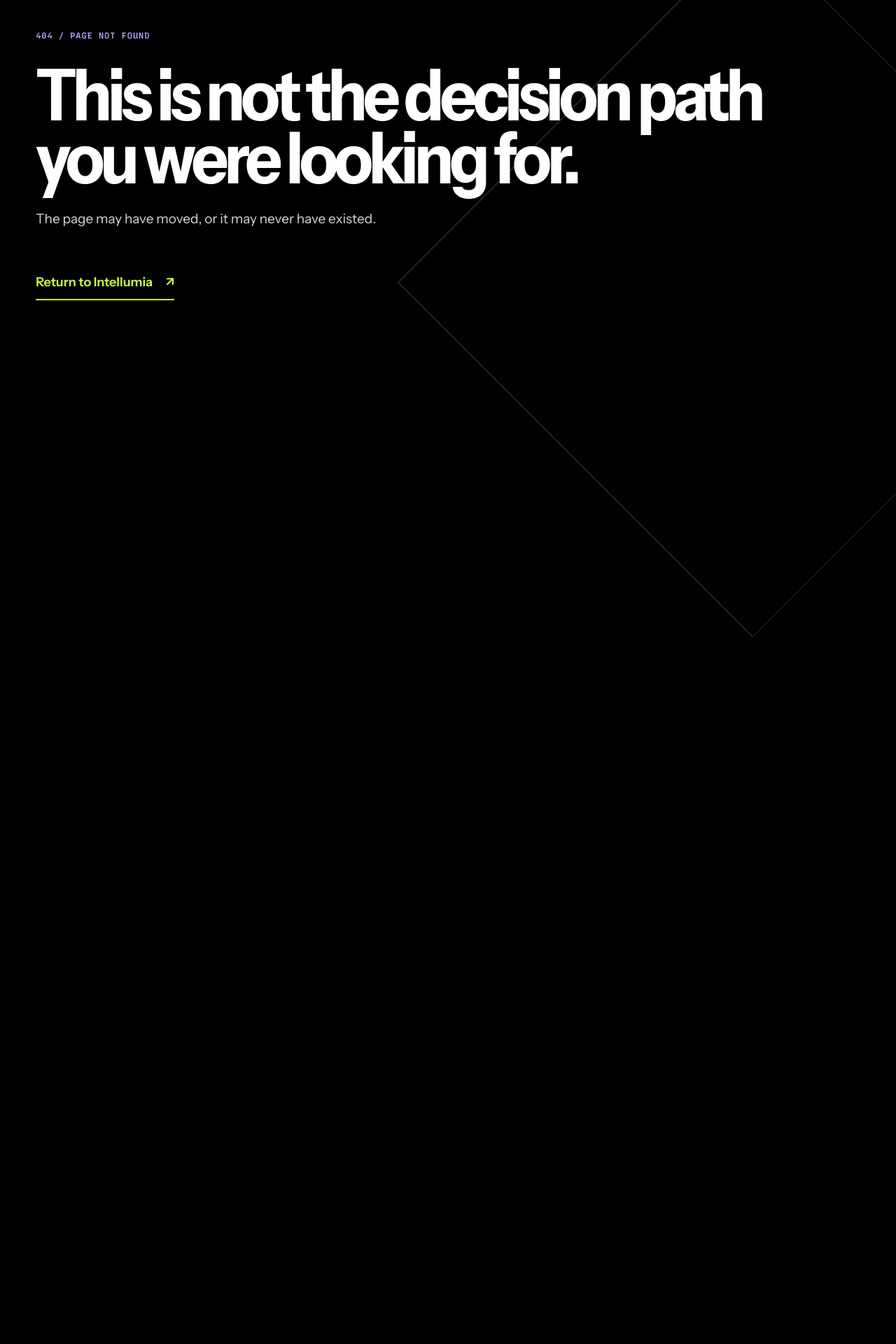
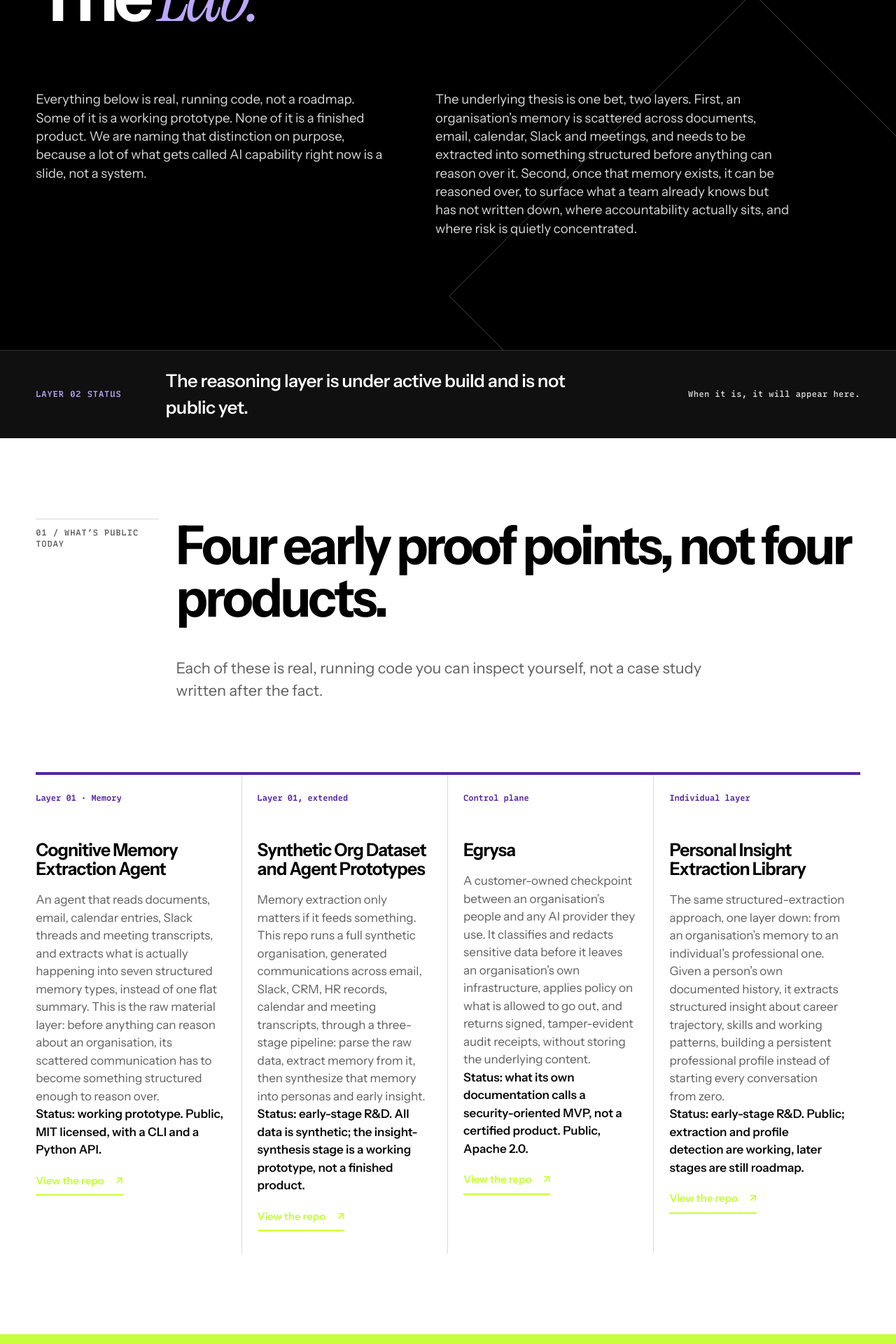
Before and after one commit to Intellumia/Intellumia-website, a Next.js app: page /lab in a window 1280 px wide. Before the commit this address had no page. Shown: the part 320-2240 px from the top of the page at 70% size. Before the commit the page ends 800 px from the top, so only its background shows below. Built offline with nearby package versions, Linux system fonts and the light colour scheme.

Commit message:
Add The Lab page, link in nav, update contact email to sundeep@intellumia.com, tighten homepage closing CTA

```diff
--- a/app/components/CopyEmailAddress.tsx
+++ b/app/components/CopyEmailAddress.tsx
@@ -1,4 +1,4 @@
-const emailAddress = 'connect@intellumia.com';
+const emailAddress = 'sundeep@intellumia.com';
 
 export default function CopyEmailAddress() {
   return (
--- a/app/components/SiteHeader.tsx
+++ b/app/components/SiteHeader.tsx
@@ -18,6 +18,7 @@
         <nav className="site-nav" aria-label="Primary navigation">
           <Link href="/#how-we-help">How we help</Link>
           <Link href="/point-of-view">Our point of view</Link>
+          <Link href="/lab">The Lab</Link>
         </nav>
         <details className="mobile-nav">
           <summary className="mobile-nav-toggle" aria-label="Menu">
@@ -28,6 +29,7 @@
           <nav className="mobile-nav-panel" aria-label="Primary navigation">
             <Link href="/#how-we-help">How we help</Link>
             <Link href="/point-of-view">Our point of view</Link>
+            <Link href="/lab">The Lab</Link>
           </nav>
         </details>
         <Link
--- a/app/connect/page.tsx
+++ b/app/connect/page.tsx
@@ -37,7 +37,7 @@
 
           <a
             className="connect-mail-link"
-            href="mailto:connect@intellumia.com"
+            href="mailto:sundeep@intellumia.com"
             data-analytics-event="conversation_email_client_open"
             data-analytics-location="connect_page"
           >
--- a/app/globals.css
+++ b/app/globals.css
@@ -1135,6 +1135,16 @@
 
 .intelligence-capabilities article:last-child {
   border-right: 0;
+}
+
+.intelligence-capabilities p.lab-status {
+  color: var(--black);
+  font-weight: 560;
+}
+
+.intelligence-capabilities .text-link {
+  margin-top: 8px;
+  font-size: 15px;
 }
 
 .definition-close {
--- /dev/null
+++ b/app/lab/page.tsx
@@ -0,0 +1,204 @@
+import type { Metadata } from 'next';
+import Link from 'next/link';
+import SiteFooter from '../components/SiteFooter';
+import SiteHeader from '../components/SiteHeader';
+
+export const metadata: Metadata = {
+  title: 'The Lab | Intellumia',
+  description:
+    'Real, running prototypes behind Intellumia’s organisational intelligence thesis, public and evidence-honest about what is proven and what is not.',
+  alternates: {
+    canonical: '/lab',
+  },
+  openGraph: {
+    type: 'article',
+    url: 'https://intellumia.com/lab',
+    title: 'The Lab | Intellumia',
+    description:
+      'Real, running prototypes behind Intellumia’s organisational intelligence thesis, public and evidence-honest about what is proven and what is not.',
+  },
+  twitter: {
+    card: 'summary',
+    title: 'The Lab | Intellumia',
+    description:
+      'Real, running prototypes behind Intellumia’s organisational intelligence thesis, public and evidence-honest about what is proven and what is not.',
+  },
+};
+
+export default function LabPage() {
+  return (
+    <>
+      <a className="skip-link" href="#main-content">
+        Skip to content
+      </a>
+
+      <SiteHeader />
+
+      <main id="main-content" className="lab-page">
+        <section className="pov-hero" aria-labelledby="lab-title">
+          <div className="pov-hero-grid">
+            <div className="hero-label system-label">
+              <span>Intellumia / The Lab</span>
+              <span>Public proof points</span>
+            </div>
+            <h1 id="lab-title">
+              The <em>Lab.</em>
+            </h1>
+            <div className="pov-hero-copy">
+              <p>
+                Everything below is real, running code, not a roadmap. Some of it is
+                a working prototype. None of it is a finished product. We are naming
+                that distinction on purpose, because a lot of what gets called AI
+                capability right now is a slide, not a system.
+              </p>
+              <p>
+                The underlying thesis is one bet, two layers. First, an
+                organisation&rsquo;s memory is scattered across documents, email,
+                calendar, Slack and meetings, and needs to be extracted into
+                something structured before anything can reason over it. Second,
+                once that memory exists, it can be reasoned over, to surface what a
+                team already knows but has not written down, where accountability
+                actually sits, and where risk is quietly concentrated.
+              </p>
+            </div>
+          </div>
+        </section>
+
+        <aside className="pov-status" aria-label="Layer 02 status">
+          <span className="system-label">Layer 02 status</span>
+          <p>The reasoning layer is under active build and is not public yet.</p>
+          <span>When it is, it will appear here.</span>
+        </aside>
+
+        <section className="intelligence-definition" aria-labelledby="lab-entries-title">
+          <div className="section-number system-label">01 / What&rsquo;s public today</div>
+          <div className="definition-heading">
+            <h2 id="lab-entries-title">Four early proof points, not four products.</h2>
+            <p>
+              Each of these is real, running code you can inspect yourself, not a
+              case study written after the fact.
+            </p>
+          </div>
+          <div className="intelligence-capabilities">
+            <article>
+              <span>Layer 01 &middot; Memory</span>
+              <h3>Cognitive Memory Extraction Agent</h3>
+              <p>
+                An agent that reads documents, email, calendar entries, Slack
+                threads and meeting transcripts, and extracts what is actually
+                happening into seven structured memory types, instead of one flat
+                summary. This is the raw material layer: before anything can reason
+                about an organisation, its scattered communication has to become
+                something structured enough to reason over.
+              </p>
+              <p className="lab-status">
+                Status: working prototype. Public, MIT licensed, with a CLI and a
+                Python API.
+              </p>
+              <a
+                className="text-link"
+                href="https://github.com/Intellumia/cognitive-memory-extraction-agent"
+                target="_blank"
+                rel="noopener noreferrer"
+              >
+                View the repo <span aria-hidden="true">↗</span>
+              </a>
+            </article>
+            <article>
+              <span>Layer 01, extended</span>
+              <h3>Synthetic Org Dataset and Agent Prototypes</h3>
+              <p>
+                Memory extraction only matters if it feeds something. This repo
+                runs a full synthetic organisation, generated communications
+                across email, Slack, CRM, HR records, calendar and meeting
+                transcripts, through a three-stage pipeline: parse the raw data,
+                extract memory from it, then synthesize that memory into personas
+                and early insight.
+              </p>
+              <p className="lab-status">
+                Status: early-stage R&amp;D. All data is synthetic; the
+                insight-synthesis stage is a working prototype, not a finished
+                product.
+              </p>
+              <a
+                className="text-link"
+                href="https://github.com/Intellumia/synthetic-org-dataset-and-agent-prototypes"
+                target="_blank"
+                rel="noopener noreferrer"
+              >
+                View the repo <span aria-hidden="true">↗</span>
+              </a>
+            </article>
+            <article>
+              <span>Control plane</span>
+              <h3>Egrysa</h3>
+              <p>
+                A customer-owned checkpoint between an organisation&rsquo;s people
+                and any AI provider they use. It classifies and redacts sensitive
+                data before it leaves an organisation&rsquo;s own infrastructure,
+                applies policy on what is allowed to go out, and returns signed,
+                tamper-evident audit receipts, without storing the underlying
+                content.
+              </p>
+              <p className="lab-status">
+                Status: what its own documentation calls a security-oriented MVP,
+                not a certified product. Public, Apache 2.0.
+              </p>
+              <a
+                className="text-link"
+                href="https://github.com/Intellumia/egrysa"
+                target="_blank"
+                rel="noopener noreferrer"
+              >
+                View the repo <span aria-hidden="true">↗</span>
+              </a>
+            </article>
+            <article>
+              <span>Individual layer</span>
+              <h3>Personal Insight Extraction Library</h3>
+              <p>
+                The same structured-extraction approach, one layer down: from an
+                organisation&rsquo;s memory to an individual&rsquo;s professional
+                one. Given a person&rsquo;s own documented history, it extracts
+                structured insight about career trajectory, skills and working
+                patterns, building a persistent professional profile instead of
+                starting every conversation from zero.
+              </p>
+              <p className="lab-status">
+                Status: early-stage R&amp;D. Public; extraction and profile
+                detection are working, later stages are still roadmap.
+              </p>
+              <a
+                className="text-link"
+                href="https://github.com/Intellumia/personal-insight-extraction-library"
+                target="_blank"
+                rel="noopener noreferrer"
+              >
+                View the repo <span aria-hidden="true">↗</span>
+              </a>
+            </article>
+          </div>
+        </section>
+
+        <section className="conversation-section" aria-labelledby="conversation-title">
+          <span className="system-label">Bring the future back to the present</span>
+          <h2 id="conversation-title">
+            <span>What must your company become?</span>
+            <span>What should change first?</span>
+          </h2>
+          <Link
+            href="/connect"
+            className="conversation-link"
+            data-analytics-event="conversation_path_open"
+            data-analytics-location="lab_conversation"
+          >
+            Begin a conversation
+            <span aria-hidden="true">↗</span>
+          </Link>
+        </section>
+      </main>
+
+      <SiteFooter />
+    </>
+  );
+}
--- a/app/page.tsx
+++ b/app/page.tsx
@@ -157,8 +157,8 @@
         <section className="conversation-section" aria-labelledby="conversation-title">
           <span className="system-label">Begin with the consequential question</span>
           <h2 id="conversation-title">
-            <span>What outcome matters now?</span>
-            <span>What must change to reach it?</span>
+            <span>What outcome matters now,</span>
+            <span>and what must change to reach it?</span>
           </h2>
           <p className="conversation-payoff">
             Every company will become an intelligent organisation. The only question
@@ -188,7 +188,7 @@
             name: 'Intellumia',
             legalName: 'Intellumia Pte. Ltd.',
             url: 'https://intellumia.com/',
-            email: 'connect@intellumia.com',
+            email: 'sundeep@intellumia.com',
             foundingDate: '2025',
             address: {
               '@type': 'PostalAddress',
--- a/app/privacy/page.tsx
+++ b/app/privacy/page.tsx
@@ -70,7 +70,7 @@
         <h2>Contact</h2>
         <p>
           Data Protection Officer, Intellumia Pte. Ltd.<br />
-          <Link href="/connect">connect@intellumia.com</Link>
+          <Link href="/connect">sundeep@intellumia.com</Link>
         </p>
       </section>
 
--- a/app/sitemap.ts
+++ b/app/sitemap.ts
@@ -17,6 +17,12 @@
       priority: 0.7,
     },
     {
+      url: 'https://intellumia.com/lab',
+      lastModified: new Date('2026-09-12'),
+      changeFrequency: 'monthly',
+      priority: 0.6,
+    },
+    {
       url: 'https://intellumia.com/connect',
       lastModified: new Date('2026-08-24'),
       changeFrequency: 'yearly',
```
Also changed, not shown: 8 other files (tests, documents, lock files or other folders).
